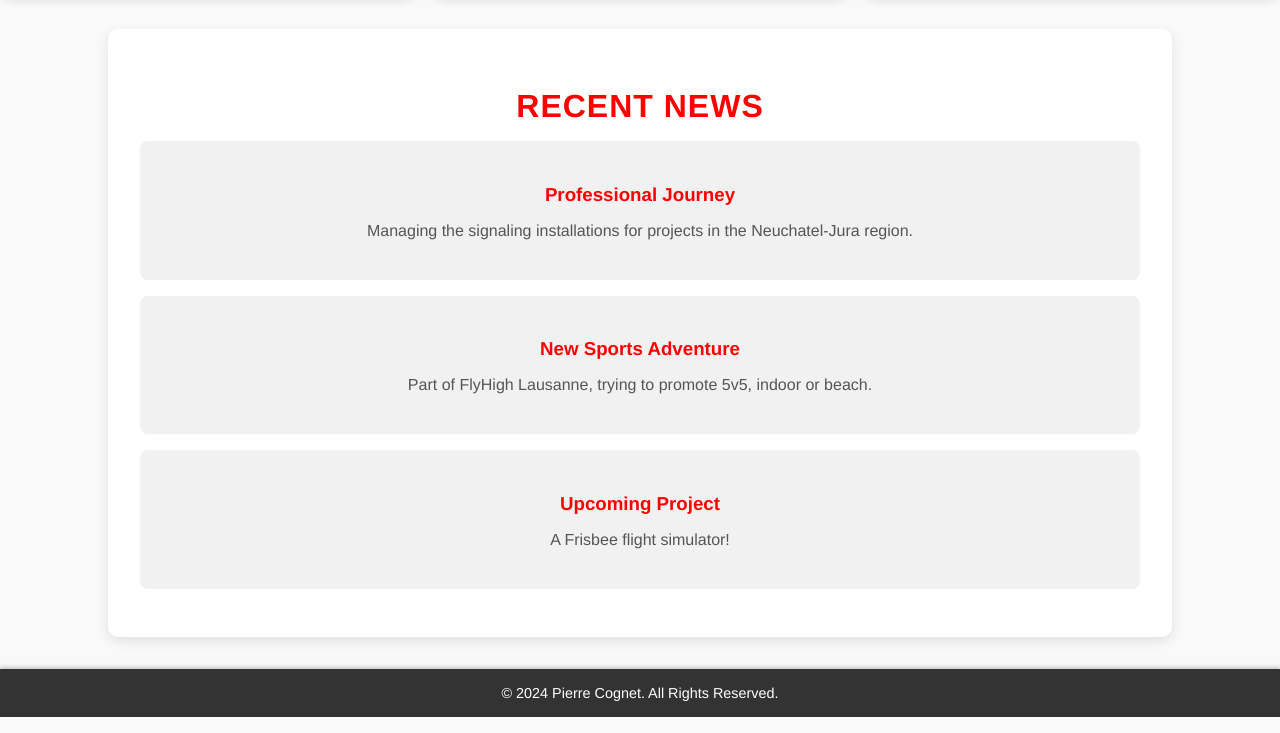
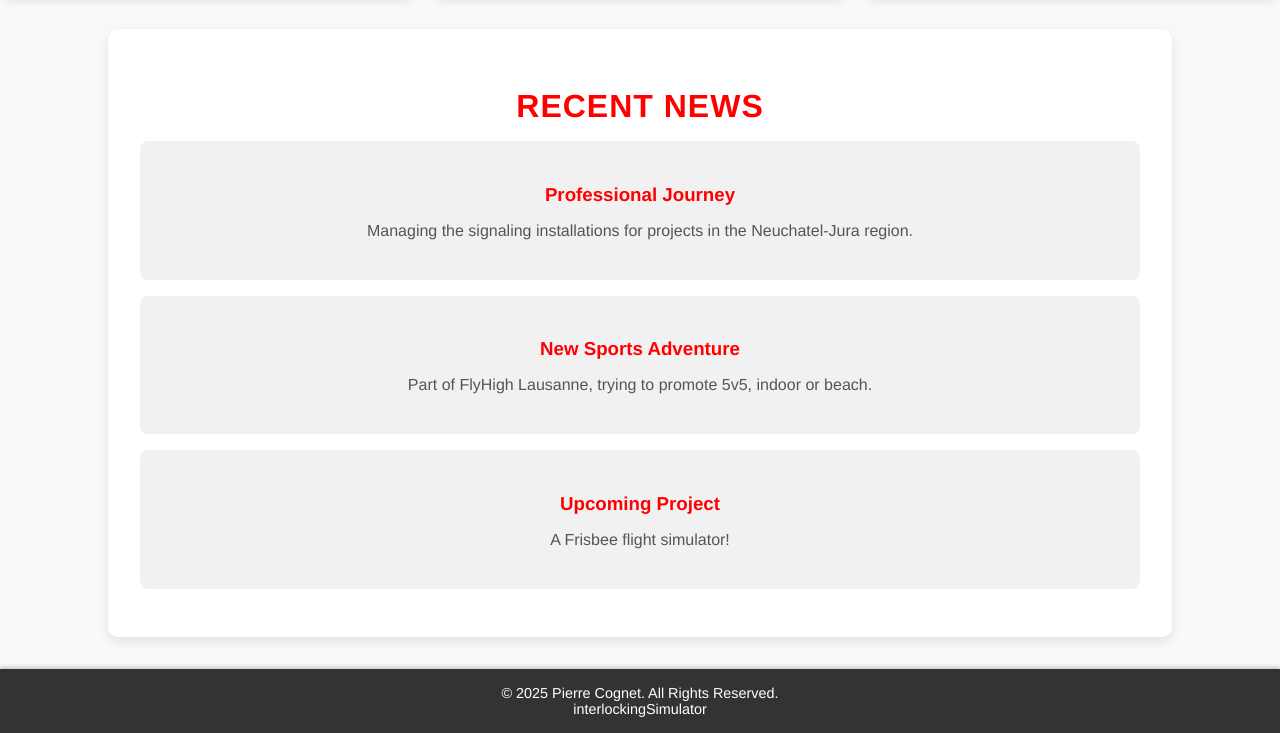
Before and after one commit to PierreCognet/PierreCognet.github.io, a plain HTML site: page index.html in a window 1280 px wide. Shown: the part 959-1692 px from the top of the page. Drawn offline with Linux system fonts and the light colour scheme.

Commit message:
Added link to interlocking simulator

```diff
--- a/index.html
+++ b/index.html
@@ -40,7 +40,8 @@
     </section>
 
     <footer>
-        <p>&copy; 2024 Pierre Cognet. All Rights Reserved.</p>
+        <p>&copy; 2025 Pierre Cognet. All Rights Reserved.</p>
+        <p><a href='interlockingSimulator/index.html'>interlockingSimulator</a></p>
     </footer>
 
     <script src="script.js"></script>
--- a/style.css
+++ b/style.css
@@ -200,3 +200,27 @@ footer p {
     margin: 0;
     font-size: 0.9rem;
 }
+
+footer a:link {
+    color: white;
+    background-color: transparent;
+    text-decoration: none;
+}
+
+footer a:visited {
+    color: white;
+    background-color: transparent;
+    text-decoration: none;
+}
+
+footer a:hover {
+    color: white;
+    background-color: transparent;
+    text-decoration: none;
+}
+
+footer a:active {
+    color: white;
+    background-color: transparent;
+    text-decoration: none;
+}
```
